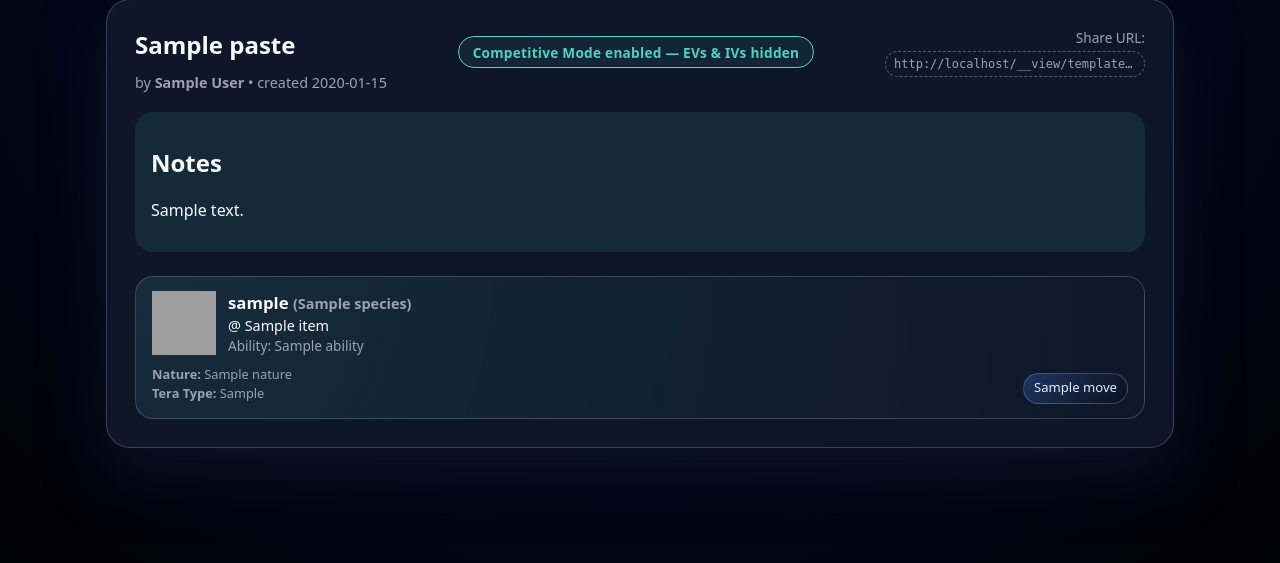
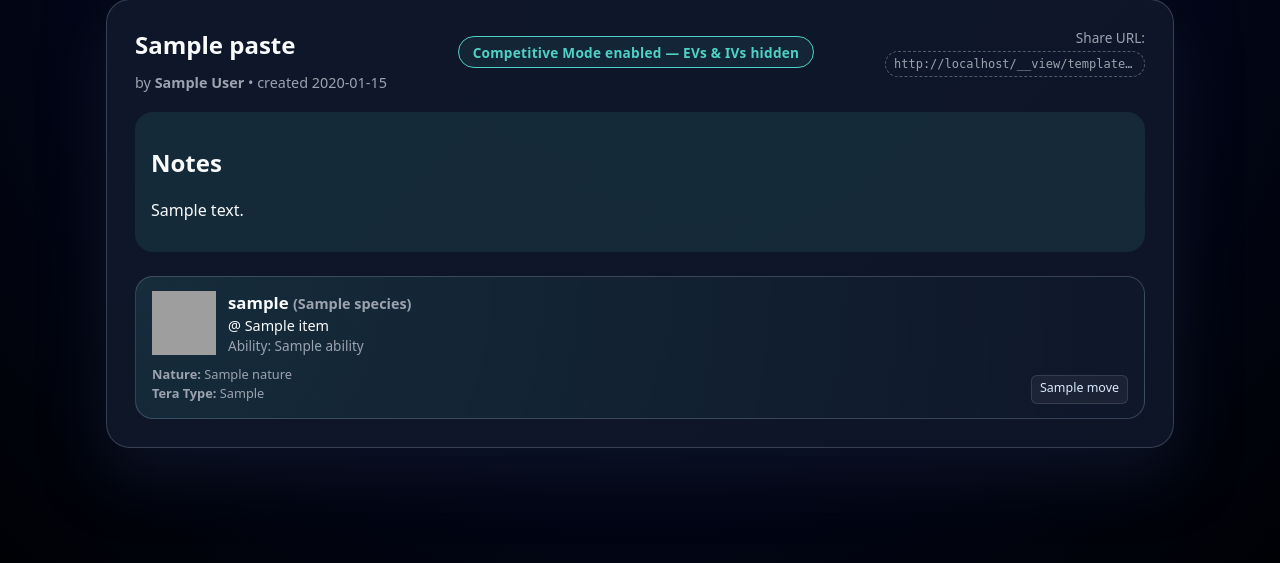
Before and after one commit to Erusel/Cobblepaste, a Flask app: template templates/paste.html in a window 1280 px wide. Shown: the part 102-665 px from the top of the page. Run offline with Flask 3, Linux system fonts and the light colour scheme; tables that the repository leaves empty hold one stand-in row (values such as "Sample post"); the template is opened without the code that fills it: values that come from a table or form of the project are taken from there, most other values are stand-ins (such as "Sample title", 1, 10 or a date in 2020); grey boxes are pictures that could not be loaded.

Commit message:
updated paste for better readablity

```diff
--- a/templates/paste.html
+++ b/templates/paste.html
@@ -97,10 +97,9 @@
         <!-- BEAUTIFUL MOVES RENDERING -->
         <div class="cp-move-list">
           {% for move in mon.moves %}
-          <span class="cp-move-pill">{{ move }}</span>
+          <span class="cp-move-tag">{{ move }}</span>
           {% endfor %}
         </div>
-
       </div>
     </article>
     {% endfor %}
@@ -145,25 +144,24 @@
   display: flex;
   flex-wrap: wrap;
   gap: 6px;
-  margin-top: 10px;
+  margin-top: 12px;
 }
 
-.cp-move-pill {
-  background: linear-gradient(135deg, rgba(90,140,255,0.25), rgba(0,0,0,0.25));
-  border: 1px solid rgba(140,190,255,0.3);
-  padding: 4px 10px;
-  border-radius: 999px;
-  font-size: 0.82rem;
+.cp-move-tag {
+  padding: 3px 8px;
+  font-size: 0.78rem;
   font-weight: 500;
-  color: #dceeff;
-  backdrop-filter: blur(4px);
+  color: #d9e9ff;
+  background: rgba(255,255,255,0.05);
+  border: 1px solid rgba(255,255,255,0.12);
+  border-radius: 6px;
+  white-space: nowrap;
   transition: 0.15s ease-in-out;
 }
 
-.cp-move-pill:hover {
-  background: rgba(130,170,255,0.45);
-  border-color: rgba(180,220,255,0.7);
-  transform: scale(1.05);
+.cp-move-tag:hover {
+  background: rgba(255,255,255,0.12);
+  border-color: rgba(255,255,255,0.2);
 }
 </style>
 
```
